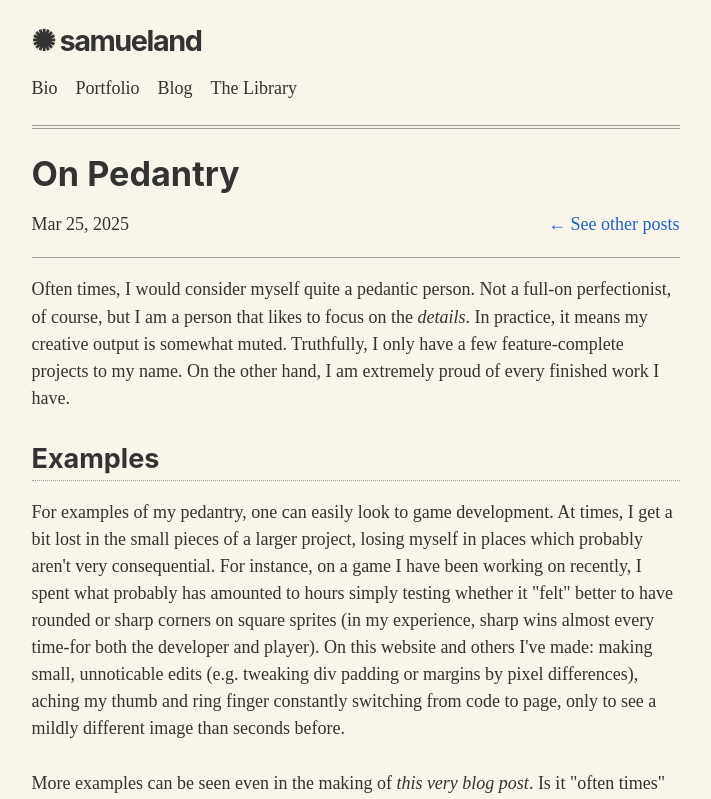
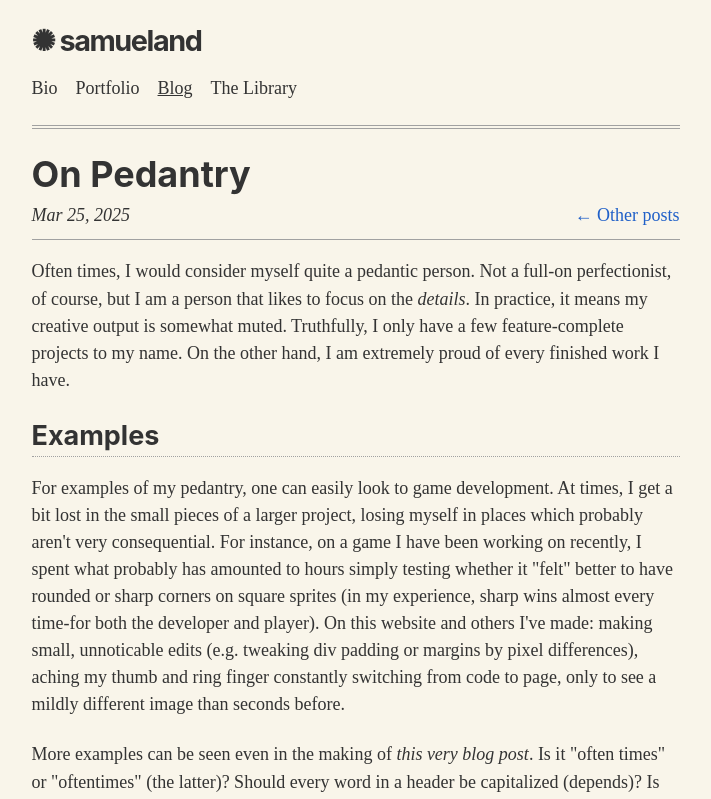
Before and after one commit to sama305/samueland.dev, a Next.js app: page /blog/2025-03-24-pedantic in a window 1280 px wide. Shown: the top 799 px of the page, without its empty margins (277-988 px from the left). Built offline with nearby package versions, Linux system fonts and the light colour scheme.

Commit message:
imrpveod

```diff
--- a/components/ComponentPageOutline.tsx
+++ /dev/null
@@ -1,32 +0,0 @@
-import Link from "next/link";
-
-interface ComponentPageOutline {
-  title: string,
-  subtitle?: string,
-  children: React.ReactNode,
-  returnLink: {
-    label?: string,
-    to: string
-  }
-}
-
-export default function ComponentPageOutline({ title, subtitle, children, returnLink }: ComponentPageOutline) {
-  return (
-    <div>
-      <div>
-        <div style={{ borderBottom: "solid 1px var(--header-line-color)", paddingBottom: "1rem", marginBottom: "1rem" }}>
-          <h1 style={{ fontSize: "1.9em"}}>{title}</h1>
-          <div style={{ display: "flex", justifyContent: "space-between"}}>
-            {subtitle && (
-              <span>{subtitle}</span>
-            )}
-            <Link className="right" href={returnLink.to}>&larr;{returnLink ? ` ${returnLink.label}` : ''}</Link>
-          </div>
-        </div>
-        <div>
-          {children}
-        </div>
-      </div>
-    </div>
-  )
-}
--- a/components/LibraryPage.tsx
+++ b/components/LibraryPage.tsx
@@ -7,11 +7,15 @@ import { usePathname, useSearchParams } from "next/navigation";
 export default function LibraryPage({
   children,
   title,
-  subtitle
+  subtitle,
+  returnLink,
+  returnLabel
 }: Readonly<{
   children: React.ReactNode,
   title?: string,
   subtitle?: string,
+  returnLink?: string,
+  returnLabel?: string
 }>) {
   const searchParams = useSearchParams();
   const currentPage = usePathname()
@@ -41,7 +45,7 @@ export default function LibraryPage({
         </div>
         {currentPage !== libraryBaseUrl && (
           <div className="link">
-            <Link href={`${libraryBaseUrl}${libraryDict[backPageStr]}${paramsStr}`}>&larr; Back to '{backPageStr}'</Link>
+            <Link href={returnLink ? returnLink : `${libraryBaseUrl}${libraryDict[backPageStr]}${paramsStr}`}>{returnLabel ? returnLabel : (<>&larr; Back to '{backPageStr}'</>)}</Link>
           </div>
         )}
       </div>
--- a/components/Navbar.tsx
+++ b/components/Navbar.tsx
@@ -18,7 +18,7 @@ export default function Navbar({ className, links, vertical }: NavbarProps) {
         <a
           key={l.title}
           href={l.to}
-          className={l.to === currentPage ? 'selected' : ''}
+          className={l.to !== '/' && currentPage.includes(l.to) || l.to === currentPage ? 'selected' : ''}
         >
           {l.title}
         </a>
--- a/src/app/(site)/blog/[slug]/page.tsx
+++ b/src/app/(site)/blog/[slug]/page.tsx
@@ -2,7 +2,7 @@ import { getAllPostSlugs, getPostBySlug } from '@/lib/posts'
 import { stringToDateString } from "@/lib"
 import { MDXRemote } from 'next-mdx-remote/rsc'
 import { notFound } from 'next/navigation'
-import ComponentPageOutline from '../../../../../components/ComponentPageOutline'
+import LibraryPage from '../../../../../components/LibraryPage'
 
 interface BlogPostParams {
   params: Promise<{
@@ -21,14 +21,15 @@ export default async function BlogPostPage({ params }: BlogPostParams) {
   if (!post) return notFound()
 
   return (
-    <article>
-      <ComponentPageOutline
-        title={post.metadata.title}
-        subtitle={`${stringToDateString(post.metadata.date)}${post.metadata.updateDate ? `, last updated ${stringToDateString(post.metadata.updateDate)}` : ''}`}
-        returnLink={{ to: '/blog', label: 'See other posts'}}
-      >
+    <LibraryPage
+      title={post.metadata.title}
+      subtitle={`${stringToDateString(post.metadata.date)}${post.metadata.updateDate ? `, last updated ${stringToDateString(post.metadata.updateDate)}` : ''}`}
+      returnLink="/blog"
+      returnLabel="&larr; Other posts"
+    >
+      <article>
         <MDXRemote source={post.content} />
-      </ ComponentPageOutline>
-    </article>
+      </article>
+    </ LibraryPage>
   )
 }
--- a/src/app/(site)/library/page.tsx
+++ b/src/app/(site)/library/page.tsx
@@ -24,7 +24,7 @@ export default function Misc() {
       </div>
       <article>
         <p>Welcome to <strong>The Library</strong>. Here, I explore various subjects and catalog my own thoughts and experiences with them. This is a <i>personal wiki</i>.</p>
-        <p>Each "book" on the right links to a topic; each topic may include links to other pages, books or subtopics. The books are comprised of my subjective experience with each topic and may not be accurate.</p>
+        <p>Each "book" on the right links to a topic; each topic may include links to other pages or subtopics. The books are comprised of my subjective experience with each topic and are probably inaccurate.</p>
       </article>
     </div>
   )
--- a/src/app/(site)/library/poetry/page.tsx
+++ b/src/app/(site)/library/poetry/page.tsx
@@ -14,7 +14,7 @@ export default function Poetry() {
   return (
     <LibraryPage
       title="Poetry"
-      subtitle={`The language of life.`}
+      subtitle={`The language of our souls.`}
     >
       <article>
         <p><strong>Poetry</strong> is an ancient art of language; in it, language’s rhythmic and aesthetic qualities are used to evoke unnamed emotions and subtle ideas. It has a long history of use by humans; so long, in fact, that it may even predate literacy.</p>
@@ -22,7 +22,8 @@ export default function Poetry() {
         <p>The important thing is to allow yourself to write freely. Once you find your groove, words will spill from your mind like a waterfall and you’ll read over your hard work with pride. I find it very rewarding.</p>
 
 
-        <h2>Some of my poems</h2>
+        <h2>Assorted poems</h2>
+        <p>All of these were written by me. In the future, I might try to keep a list of poems by others I've enjoyed.</p>
         <div>
           {poems.map(({ title, to, date }) => (
             <div className="blogEntry" key={title}>
--- a/src/app/globals.css
+++ b/src/app/globals.css
@@ -88,7 +88,7 @@ ul {
 
 article {
   p:not(:last-child), ul {
-    margin-bottom: 1.5rem;
+    margin-bottom: 1.2rem;
   }
 
   p {
```
Also changed, not shown: src/app/(site)/library/books/page.tsx (added, +23 -0 lines).
